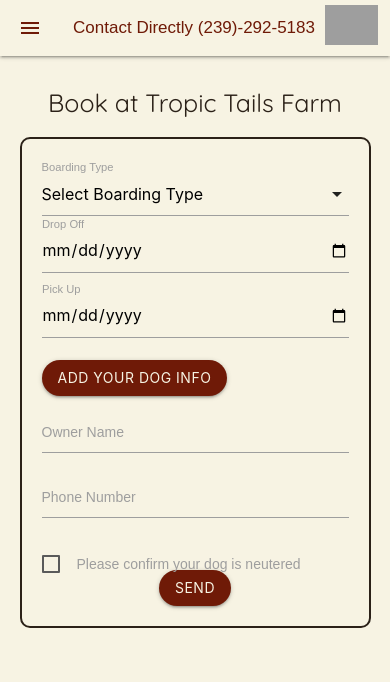
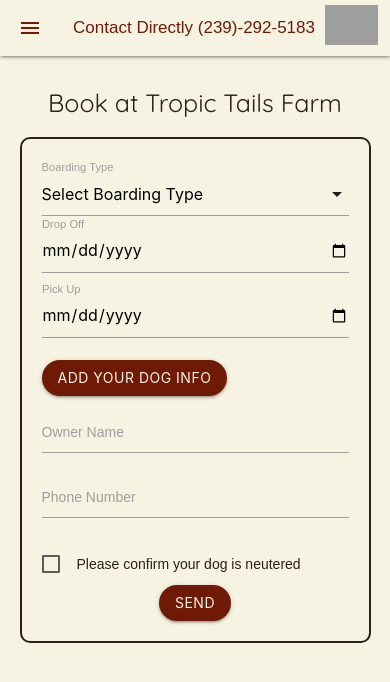
Before and after one commit to heathervalene/pet_retreat, a React (Vite) app: page /contact in a window 390 px wide. Shown: the top 682 px of the page. Built offline with nearby package versions, Linux system fonts and the light colour scheme; grey boxes are pictures that could not be loaded; a web font is replaced by a local one.

Commit message:
form changes

```diff
--- a/src/App.css
+++ b/src/App.css
@@ -289,10 +289,18 @@
   border-radius:20px;
 }
 
+.form-label {
+  color:#2B2118;
+}
+
 @media only screen and (max-width: 768px) {
 
 .form-heading {
   font-size: 25px;
+}
+
+.submit {
+padding-top: 15px;
 }
 }
 
--- a/src/components/Contact.jsx
+++ b/src/components/Contact.jsx
@@ -94,11 +94,11 @@
           </div>
           <div className="input-field body-text">
             <input type="date" value={dropOffTime} onChange={(e) => setDropOffTime(e.target.value)} />
-            <label>Drop Off</label>
+            <label >Drop Off</label>
           </div>
           <div className="input-field body-text">
             <input type="date" value={pickUpTime} onChange={(e) => setPickUpTime(e.target.value)} />
-            <label>Pick Up</label>
+            <label >Pick Up</label>
           </div>
           <div>
             {dogInfo.map((dog, index) => (
@@ -116,11 +116,11 @@
 
           <div className="input-field body-text">
             <input type="text" value={owner} onChange={(e) => setOwner(e.target.value)} />
-            <label>Owner Name</label>
+            <label >Owner Name</label>
           </div>
           <div className="input-field body-text">
             <input type='tel' value={number} onChange={(e) => setNumber(e.target.value)} />
-            <label>Phone Number</label>
+            <label >Phone Number</label>
           </div>
           <div className="input-field body-text">
 
@@ -130,11 +130,11 @@
                 checked={neutered}
                 onChange={(e) => setNeutered(e.target.checked)}
               />
-              <span>Please confirm your dog is neutered</span>
+              <span className="form-label">Please confirm your dog is neutered</span>
             </label>
           </div>
 
-          <div className="container book">
+          <div className="container book submit">
           <button className="btn btn-primary book" type="submit">Send</button>
           </div>
         </form>
```
